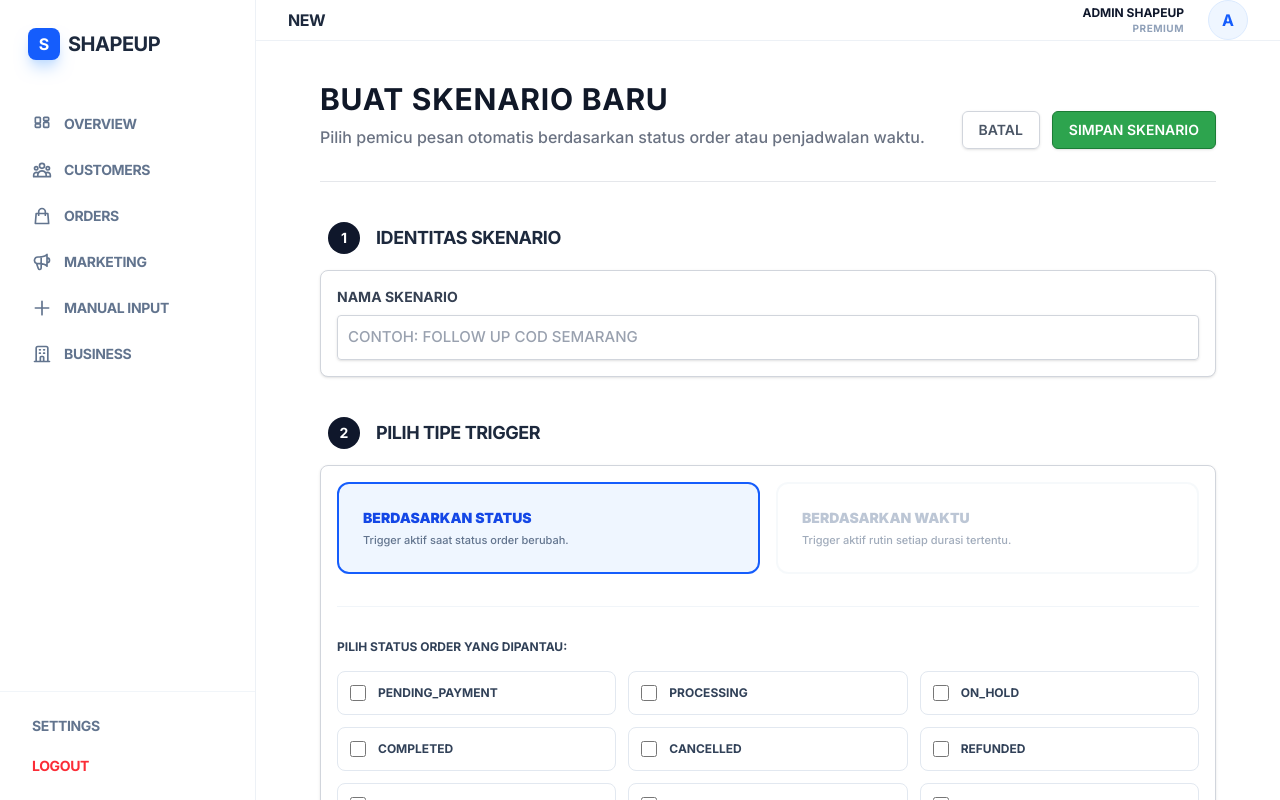
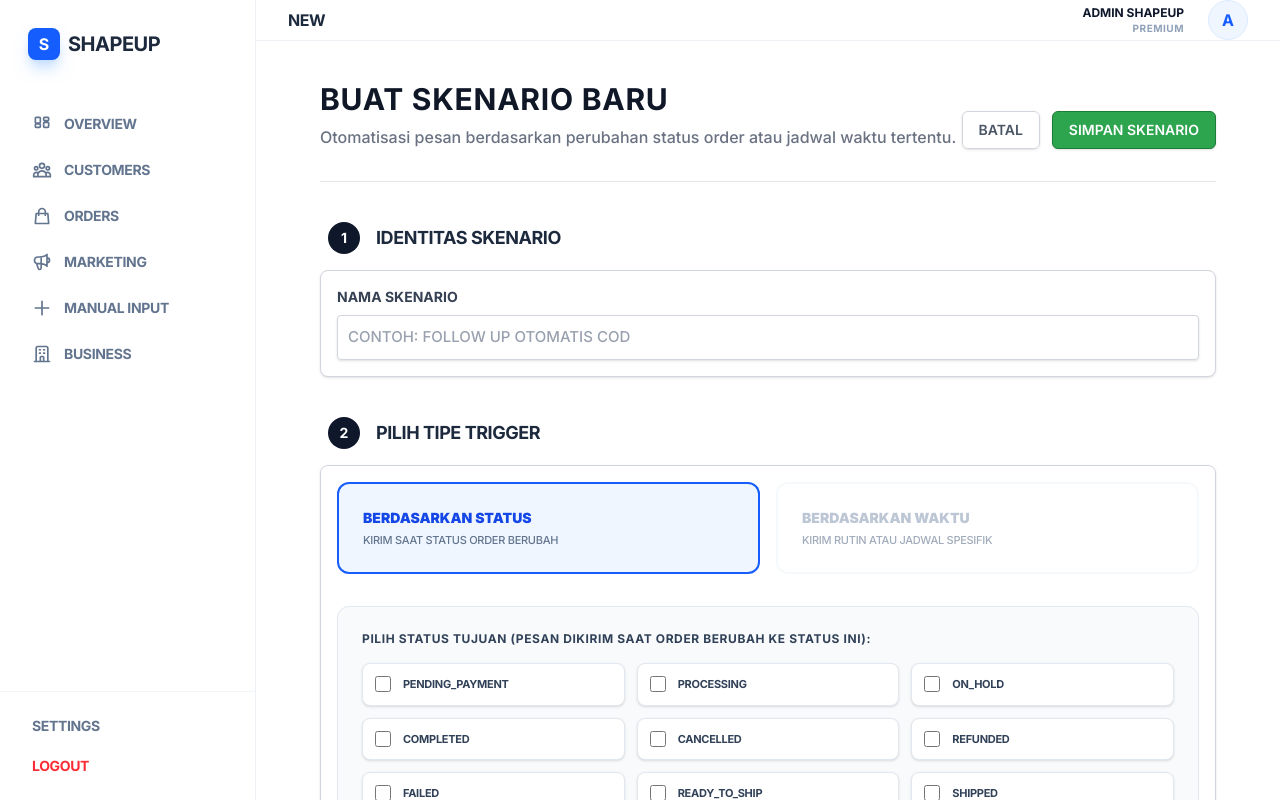
Before and after one commit to faizalamanda/shapeup-crm, a Next.js app: page /marketing/new in a window 1280 px wide. Built offline with nearby package versions, Linux system fonts and the light colour scheme; no server answers.

Commit message:
Update page.tsx

```diff
--- a/app/marketing/new/page.tsx
+++ b/app/marketing/new/page.tsx
@@ -8,7 +8,7 @@ import Link from 'next/link'
 
 export default function NewScenarioPage() {
   const [triggerType, setTriggerType] = useState('STATUS') // STATUS atau TIME
-  const [deliveryMode, setDeliveryMode] = useState('IMMEDIATE')
+  const [timeType, setTimeType] = useState('LOOPING') // LOOPING atau SPECIFIC
 
   const orderStatuses = [
     'PENDING_PAYMENT', 'PROCESSING', 'ON_HOLD', 'COMPLETED',
@@ -19,7 +19,7 @@ export default function NewScenarioPage() {
     <div className="max-w-4xl mx-auto space-y-10 pb-20">
       <PageHeader
         title="BUAT SKENARIO BARU"
-        description="Pilih pemicu pesan otomatis berdasarkan status order atau penjadwalan waktu."
+        description="Otomatisasi pesan berdasarkan perubahan status order atau jadwal waktu tertentu."
         action={
           <div className="flex gap-3">
             <Link href="/marketing">
@@ -37,99 +37,126 @@ export default function NewScenarioPage() {
           <h3 className="font-bold text-slate-800 uppercase tracking-tight text-lg">IDENTITAS SKENARIO</h3>
         </div>
         <Card>
-          <Input label="NAMA SKENARIO" placeholder="CONTOH: FOLLOW UP COD SEMARANG" />
+          <Input label="NAMA SKENARIO" placeholder="CONTOH: FOLLOW UP OTOMATIS COD" />
         </Card>
       </section>
 
-      {/* STEP 2: PILIHAN TRIGGER UTAMA */}
+      {/* STEP 2: TRIGGER UTAMA */}
       <section className="space-y-4">
         <div className="flex items-center gap-4 px-2">
           <span className="w-8 h-8 rounded-full bg-slate-900 text-white flex items-center justify-center font-bold text-sm">2</span>
           <h3 className="font-bold text-slate-800 uppercase tracking-tight text-lg">PILIH TIPE TRIGGER</h3>
         </div>
         <Card>
-          <div className="grid grid-cols-2 gap-4">
+          <div className="grid grid-cols-2 gap-4 mb-8">
             <button
               onClick={() => setTriggerType('STATUS')}
               className={`p-6 rounded-xl border-2 text-left transition-all ${triggerType === 'STATUS' ? 'border-blue-600 bg-blue-50' : 'border-slate-100 opacity-60'}`}
             >
               <p className={`font-black text-sm uppercase ${triggerType === 'STATUS' ? 'text-blue-700' : 'text-slate-400'}`}>Berdasarkan Status</p>
-              <p className="text-[11px] text-slate-500 mt-1 font-medium">Trigger aktif saat status order berubah.</p>
+              <p className="text-[11px] text-slate-500 mt-1 font-medium uppercase tracking-tight">Kirim saat status order berubah</p>
             </button>
             <button
               onClick={() => setTriggerType('TIME')}
               className={`p-6 rounded-xl border-2 text-left transition-all ${triggerType === 'TIME' ? 'border-blue-600 bg-blue-50' : 'border-slate-100 opacity-60'}`}
             >
               <p className={`font-black text-sm uppercase ${triggerType === 'TIME' ? 'text-blue-700' : 'text-slate-400'}`}>Berdasarkan Waktu</p>
-              <p className="text-[11px] text-slate-500 mt-1 font-medium">Trigger aktif rutin setiap durasi tertentu.</p>
+              <p className="text-[11px] text-slate-500 mt-1 font-medium uppercase tracking-tight">Kirim rutin atau jadwal spesifik</p>
             </button>
           </div>
 
-          {/* DETAIL TRIGGER BERDASARKAN STATUS */}
+          {/* DETAIL: BERDASARKAN STATUS */}
           {triggerType === 'STATUS' && (
-            <div className="mt-8 pt-8 border-t border-slate-100 animate-in fade-in slide-in-from-top-2">
-              <label className="block text-xs font-bold text-slate-700 uppercase mb-4">PILIH STATUS ORDER YANG DIPANTAU:</label>
+            <div className="p-6 bg-slate-50 rounded-xl border border-slate-200 animate-in fade-in slide-in-from-top-2">
+              <label className="block text-xs font-bold text-slate-700 uppercase mb-4 tracking-wider">
+                PILIH STATUS TUJUAN (Pesan dikirim saat order berubah ke status ini):
+              </label>
               <div className="grid grid-cols-2 md:grid-cols-3 gap-3">
                 {orderStatuses.map((status) => (
-                  <label key={status} className="flex items-center gap-3 p-3 border border-slate-200 rounded-lg hover:border-blue-300 cursor-pointer">
-                    <input type="checkbox" className="w-4 h-4 accent-blue-600" />
-                    <span className="text-[12px] font-bold text-slate-700">{status}</span>
+                  <label key={status} className="flex items-center gap-3 p-3 bg-white border border-slate-200 rounded-lg hover:border-blue-300 cursor-pointer shadow-sm">
+                    <input type="checkbox" className="w-4 h-4 accent-blue-600 rounded" />
+                    <span className="text-[11px] font-bold text-slate-700 uppercase tracking-tight">{status}</span>
                   </label>
                 ))}
               </div>
             </div>
           )}
 
-          {/* DETAIL TRIGGER BERDASARKAN KRITERIA WAKTU */}
+          {/* DETAIL: BERDASARKAN WAKTU */}
           {triggerType === 'TIME' && (
-            <div className="mt-8 pt-8 border-t border-slate-100 animate-in fade-in slide-in-from-top-2 space-y-6">
-              <div>
-                <label className="block text-xs font-bold text-slate-700 uppercase mb-4 text-center">PENGATURAN PENJADWALAN:</label>
-                <div className="flex items-center justify-center gap-4 p-6 bg-slate-50 rounded-xl border border-slate-200">
-                  <span className="text-xs font-bold text-slate-500 uppercase">SETIAP</span>
-                  <div className="flex gap-2">
-                    <input type="number" className="w-20 p-2 border border-slate-300 rounded font-bold text-center" defaultValue="1" />
-                    <select className="p-2 border border-slate-300 rounded font-bold text-sm bg-white outline-none">
+            <div className="animate-in fade-in slide-in-from-top-2 space-y-6">
+              {/* Sub-Pilihan Waktu */}
+              <div className="flex justify-center gap-4">
+                <button
+                  onClick={() => setTimeType('LOOPING')}
+                  className={`px-6 py-2 rounded-full text-[10px] font-black uppercase tracking-widest border transition-all ${timeType === 'LOOPING' ? 'bg-slate-900 text-white border-slate-900 shadow-md' : 'bg-white text-slate-400 border-slate-200'}`}
+                >
+                  Looping (Interval)
+                </button>
+                <button
+                  onClick={() => setTimeType('SPECIFIC')}
+                  className={`px-6 py-2 rounded-full text-[10px] font-black uppercase tracking-widest border transition-all ${timeType === 'SPECIFIC' ? 'bg-slate-900 text-white border-slate-900 shadow-md' : 'bg-white text-slate-400 border-slate-200'}`}
+                >
+                  Waktu Spesifik
+                </button>
+              </div>
+
+              {/* Input Looping */}
+              {timeType === 'LOOPING' && (
+                <div className="p-8 bg-slate-50 rounded-xl border border-slate-200 flex flex-col items-center animate-in zoom-in-95 duration-200">
+                  <label className="text-xs font-bold text-slate-600 uppercase mb-4 tracking-widest italic">Setel Interval Pengecekan</label>
+                  <div className="flex items-center gap-3">
+                    <span className="text-xs font-bold text-slate-400 uppercase">SETIAP</span>
+                    <input type="number" className="w-20 p-3 border border-slate-300 rounded-lg font-bold text-center text-lg shadow-inner" defaultValue="1" />
+                    <select className="p-3 border border-slate-300 rounded-lg font-bold text-sm bg-white outline-none shadow-sm">
                       <option>MENIT</option>
                       <option>JAM</option>
                       <option>HARI</option>
                     </select>
                   </div>
                 </div>
-              </div>
+              )}
 
-              <div className="text-center">
-                <span className="text-[10px] font-bold text-slate-300 uppercase italic tracking-widest">— ATAU —</span>
-              </div>
-
-              <div>
-                <label className="block text-xs font-bold text-slate-700 uppercase mb-3 text-center">SPESIFIK WAKTU & TANGGAL:</label>
-                <div className="max-w-xs mx-auto">
-                  <input type="datetime-local" className="w-full p-3 border border-slate-300 rounded font-bold text-sm shadow-sm" />
+              {/* Input Spesifik */}
+              {timeType === 'SPECIFIC' && (
+                <div className="p-8 bg-slate-50 rounded-xl border border-slate-200 flex flex-col items-center animate-in zoom-in-95 duration-200">
+                  <label className="text-xs font-bold text-slate-600 uppercase mb-4 tracking-widest italic">Pilih Tanggal & Jam Pengiriman</label>
+                  <input
+                    type="datetime-local"
+                    className="w-full max-w-xs p-3 border border-slate-300 rounded-lg font-bold text-sm shadow-sm bg-white outline-none focus:ring-2 focus:ring-blue-500"
+                  />
                 </div>
-              </div>
+              )}
             </div>
           )}
         </Card>
       </section>
 
-      {/* STEP 3: KONTEN PESAN */}
+      {/* STEP 3: ISI PESAN */}
       <section className="space-y-4">
         <div className="flex items-center gap-4 px-2">
           <span className="w-8 h-8 rounded-full bg-slate-900 text-white flex items-center justify-center font-bold text-sm">3</span>
-          <h3 className="font-bold text-slate-800 uppercase tracking-tight text-lg">ISI PESAN OTOMATIS</h3>
+          <h3 className="font-bold text-slate-800 uppercase tracking-tight text-lg">KONTEN PESAN</h3>
         </div>
         <Card>
-          <TextArea label="TEMPLATE PESAN" placeholder="Halo {{nama}}, kami mendeteksi order anda..." />
-          <div className="flex flex-wrap gap-2 pt-4">
+          <TextArea label="ISI PESAN" placeholder="Halo {{nama}}, status order anda {{no_order}} sudah kami update..." />
+          <div className="flex flex-wrap gap-2 pt-4 border-t border-slate-100 mt-4">
             {['nama', 'no_order', 'total', 'link_bayar'].map(t => (
-              <button key={t} className="px-3 py-1 bg-slate-100 border border-slate-200 rounded text-[10px] font-bold text-slate-500 uppercase">
+              <button key={t} className="px-3 py-1.5 bg-slate-100 border border-slate-200 rounded text-[10px] font-bold text-slate-500 uppercase tracking-tight hover:bg-blue-50 hover:text-blue-600 transition-colors">
                 {"{{" + t + "}}"}
               </button>
             ))}
           </div>
         </Card>
       </section>
+
+      {/* FINAL ACTION */}
+      <div className="flex justify-end gap-4 pt-10">
+        <Link href="/marketing">
+          <Button variant="outline" className="px-10">KEMBALI KE DAFTAR</Button>
+        </Link>
+        <Button variant="primary" className="px-10 shadow-lg shadow-blue-200">AKTIFKAN SEKARANG</Button>
+      </div>
     </div>
   )
 }
```
